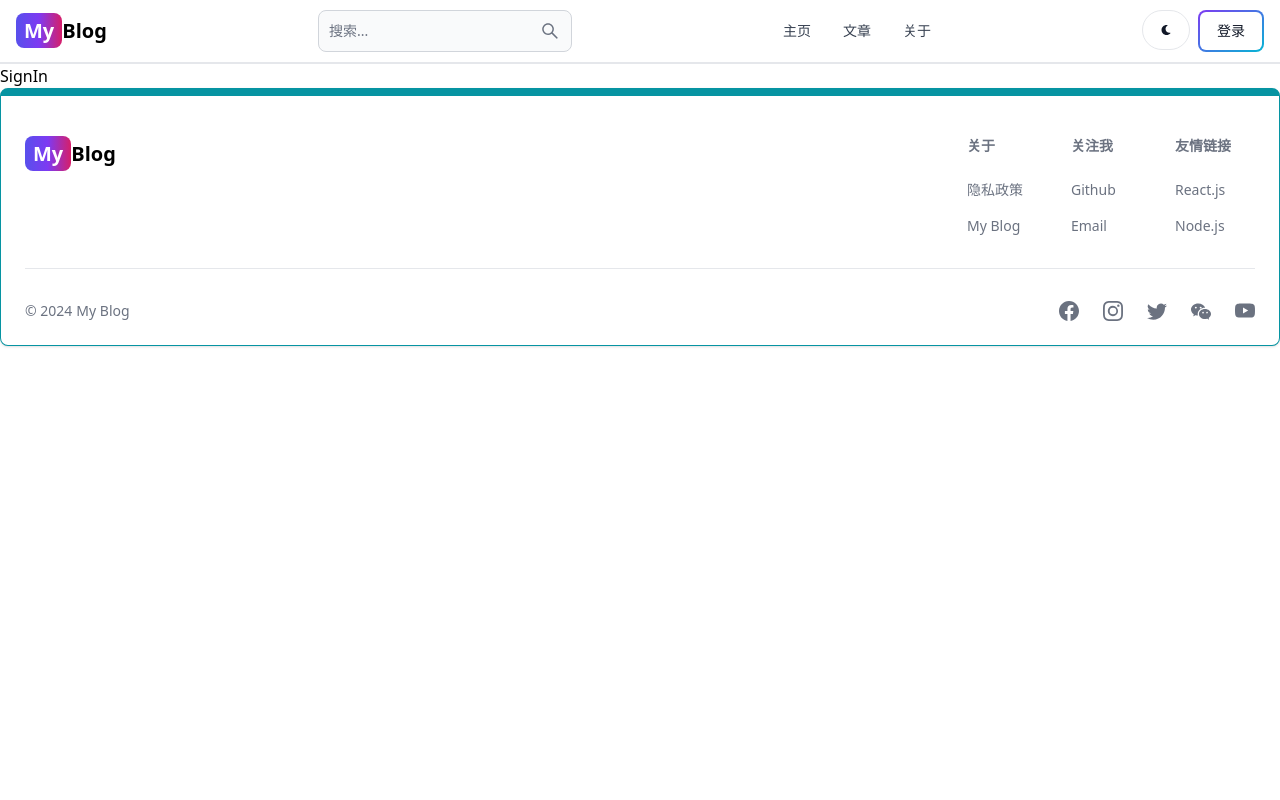
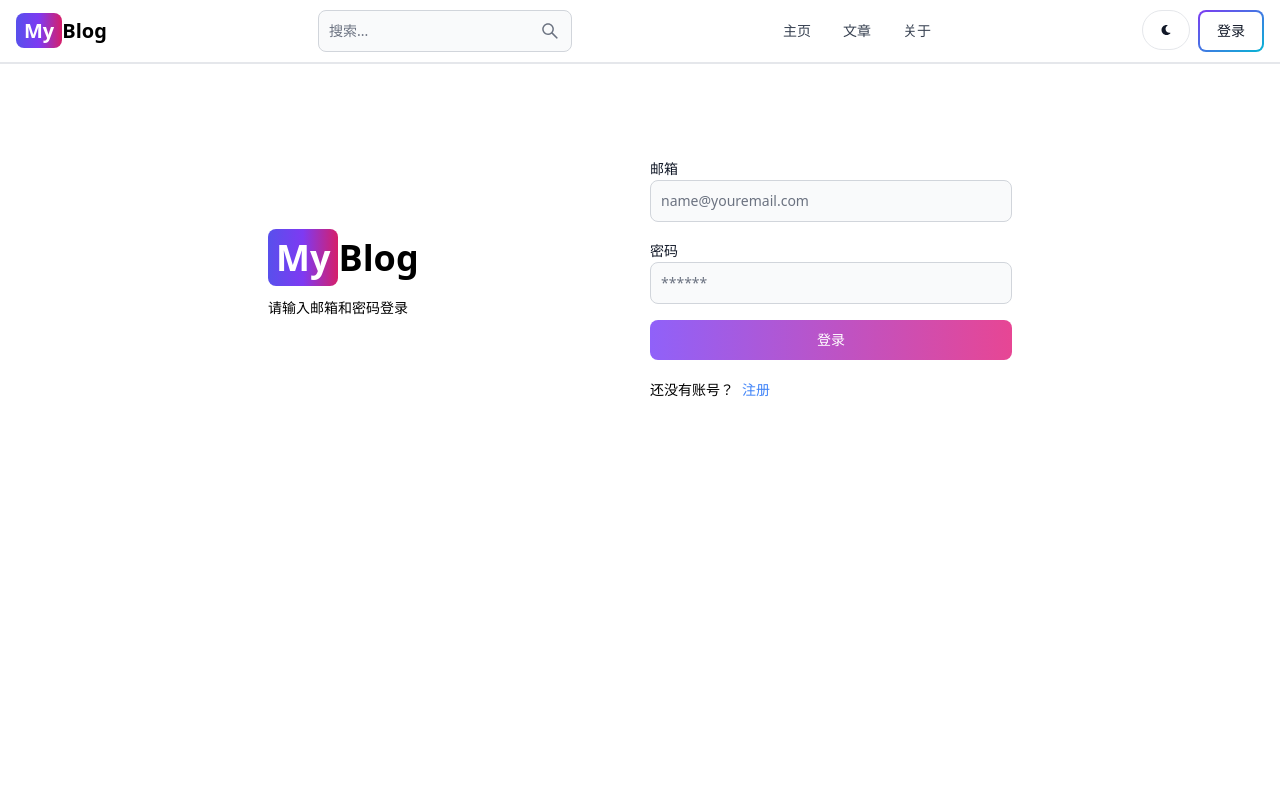
Before and after one commit to lesanity/my-blog, a React (Vite) app in the folder client/: page /sign-in in a window 1280 px wide. Shown: the top 800 px of the page. Built offline with nearby package versions, Linux system fonts and the light colour scheme.

Commit message:
complete signin page functionality

```diff
--- a/client/src/pages/SignIn.jsx
+++ b/client/src/pages/SignIn.jsx
@@ -1,7 +1,93 @@
 import React from 'react'
+import { useState } from 'react';
+import { Alert, Button, Label, TextInput, Spinner } from 'flowbite-react'
+import { Link, useNavigate } from 'react-router-dom'
+export default function SignIn() {
+  const [formData, setFormData] = useState({});
+  const [errorMessage, setErrorMessage] = useState(null);
+  const [loading, setLoading] = useState(false);
+  const navigate = useNavigate();
+  const handleChange = (e) => {
+    setFormData({ ...formData, [e.target.id]: e.target.value.trim() });
+  };
+  const handleSubmit = async (e) => {
+    e.preventDefault();
+    if (!formData.email || !formData.password) {
+      return setErrorMessage('请填写完整的信息!');
+    }
+    try {
+      setLoading(true);
+      setErrorMessage(null);
 
-export default function SignIn() {
-  return (
-    <div>SignIn</div>
-  )
+      const res = await fetch('/api/auth/signin', {
+        method: 'POST',
+        headers: { 'Content-Type': 'application/json' },
+        body: JSON.stringify(formData),
+      });
+      const data = await res.json();
+      if (data.success === false) {
+        return setErrorMessage(data.message);
+      }
+      setLoading(false);
+      if(res.ok){
+        navigate('/');
+      }
+    } catch (error) {
+      setErrorMessage(error.message);
+      setLoading(false);
+    }
+  };
+  return <div className='min-h-screen mt-20'>
+    <div className='flex p-3 max-w-3xl mx-auto flex-col md:flex-row md:items-center gap-5'>
+      {/* left */}
+      <div className='flex-1'>
+        <Link to="/" className='font-bold dark:text-white text-4xl'>
+          <span className='px-2 py-1 bg-gradient-to-r from-indigo-600 via-purple-600 to-pink-600 rounded-lg text-white'>My</span>
+          Blog
+        </Link>
+        <p className='text-sm mt-5'>
+          请输入邮箱和密码登录
+        </p>
+      </div>
+      {/* right */}
+      <div className='flex-1'>
+        <form className='flex flex-col gap-4' onSubmit={handleSubmit}>
+          <div className=''>
+            <Label value='邮箱' />
+            <TextInput type='email'
+              placeholder='name@youremail.com'
+              id='email' onChange={handleChange} />
+          </div>
+          <div className=''>
+            <Label value='密码' />
+            <TextInput type='password'
+              placeholder='******'
+              id='password' onChange={handleChange} />
+          </div>
+          <Button gradientDuoTone='purpleToPink' type='submit' disabled={loading}>
+            {loading ? (
+              <>
+                <Spinner size='sm' />
+                <span className='pl-3'>登录中...</span>
+              </>
+            ) : ('登录')}
+          </Button>
+        </form>
+        <div className='flex gap-2 text-sm mt-5'>
+          <span>还没有账号？</span>
+          <Link to='/sign-up' className='text-blue-500'>
+            注册
+          </Link>
+        </div>
+        {
+          errorMessage && (
+            <Alert className='mt-5' color='failure'>
+              {errorMessage}
+            </Alert>
+          )
+        }
+      </div>
+    </div>
+  </div>
+
 }
--- a/client/src/pages/SignUp.jsx
+++ b/client/src/pages/SignUp.jsx
@@ -53,19 +53,19 @@
       <div className='flex-1'>
         <form className='flex flex-col gap-4' onSubmit={handleSubmit}>
           <div>
-            <Label value='你的用户名' />
+            <Label value='用户名' />
             <TextInput type='text'
               placeholder='用户名'
               id='username' onChange={handleChange} />
           </div>
           <div className=''>
-            <Label value='你的邮箱' />
+            <Label value='邮箱' />
             <TextInput type='email'
               placeholder='name@youremail.com'
               id='email' onChange={handleChange} />
           </div>
           <div className=''>
-            <Label value='你的密码' />
+            <Label value='设置密码' />
             <TextInput type='password'
               placeholder='密码'
               id='password' onChange={handleChange} />
```
